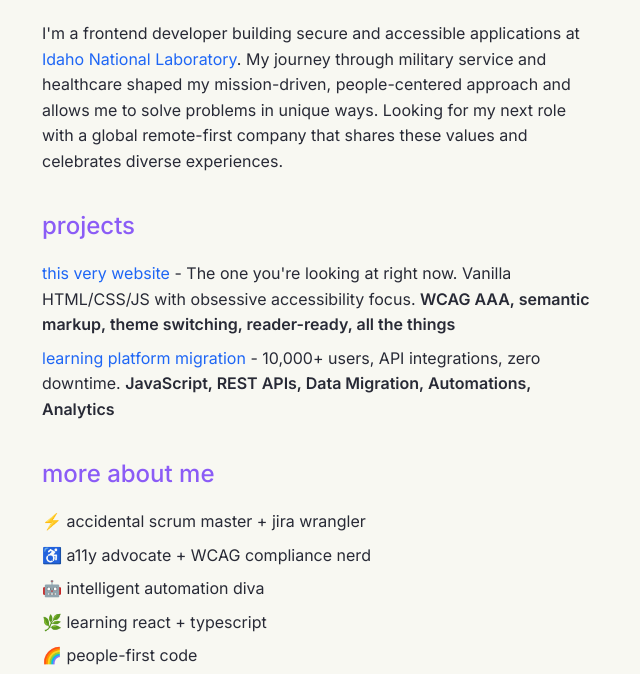
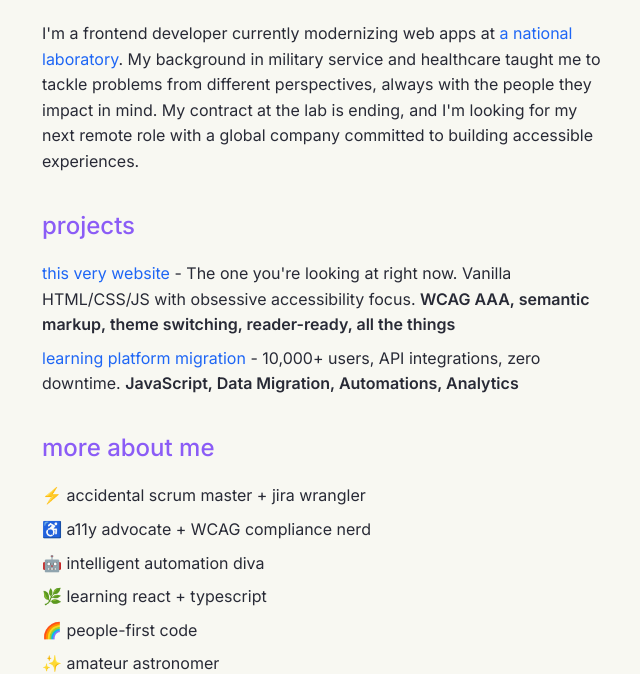
Before and after one commit to kirecodes/kirecodes.github.io, a plain HTML site: page index.html in a window 1280 px wide. Shown: the part 107-781 px from the top of the page, without its empty margins (318-958 px from the left). Drawn offline with Linux system fonts and the light colour scheme.

Commit message:
update: revise intro and README to reflect current job search and positioning

```diff
--- a/index.html
+++ b/index.html
@@ -24,19 +24,19 @@
 			<header class="site-header">
 				<h1>kire góngora</h1>
 				<p class="intro">
-					I'm a frontend developer building secure and accessible applications
-					at
+					I'm a frontend developer currently modernizing web apps at
+
 					<a
 						href="https://inl.gov"
 						aria-label="Idaho National Laboratory website"
 						target="_blank"
 						rel="noopener noreferrer"
-						>Idaho National Laboratory</a
-					>. My journey through military service and healthcare shaped my
-					mission-driven, people-centered approach and allows me to solve
-					problems in unique ways. Looking for my next role with a global
-					remote-first company that shares these values and celebrates diverse
-					experiences.
+						>a national laboratory</a
+					>. My background in military service and healthcare taught me to
+					tackle problems from different perspectives, always with the people
+					they impact in mind. My contract at the lab is ending, and I'm looking
+					for my next remote role with a global company committed to building
+					accessible experiences.
 				</p>
 			</header>
 
@@ -70,10 +70,7 @@
 						>
 						<span class="project-meta"></span>
 						- 10,000+ users, API integrations, zero downtime.
-						<strong
-							>JavaScript, REST APIs, Data Migration, Automations,
-							Analytics</strong
-						>
+						<strong>JavaScript, Data Migration, Automations, Analytics</strong>
 					</li>
 				</ul>
 			</section>
```
Also changed, not shown: 1 other file.
